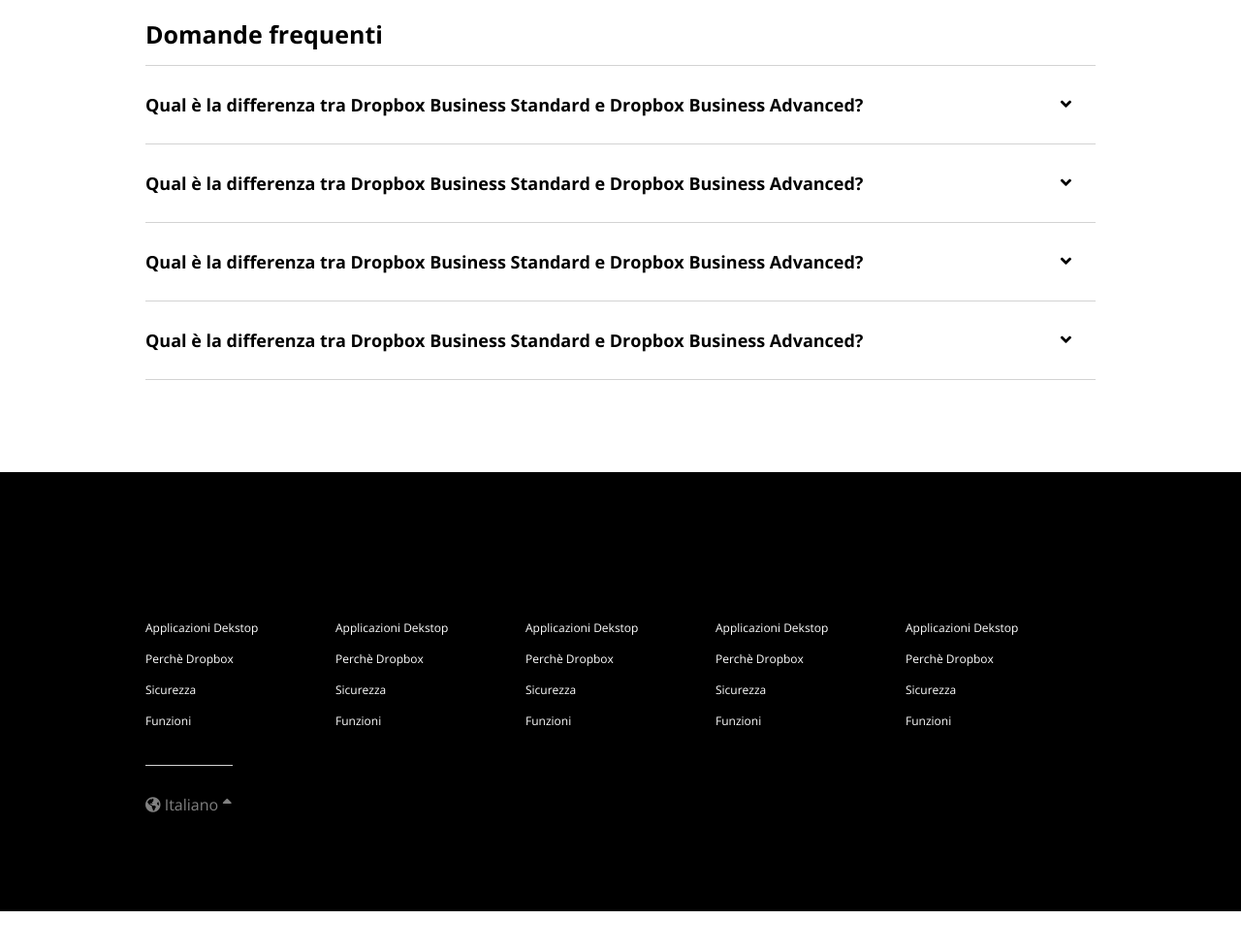
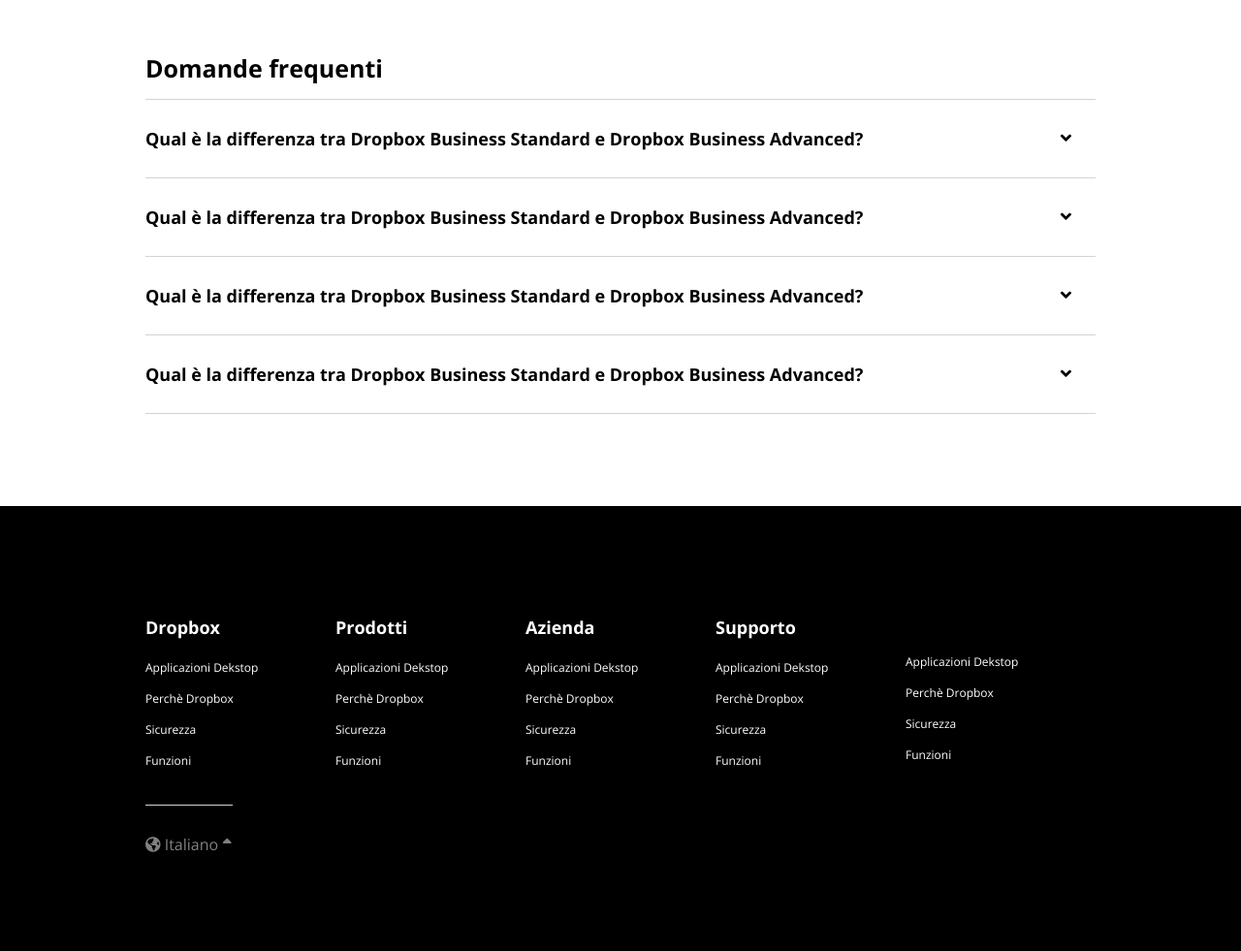
Before and after one commit to lindabettini/htmlcss-dropbox, a plain HTML site: page index.html in a window 1280 px wide. Shown: the part 4953-5934 px from the top of the page at 97% size. Before the commit the page ends 5893 px from the top, so only its background shows below. Drawn offline with nearby package versions, Linux system fonts and the light colour scheme.

Commit message:
Correction on footer lists

```diff
--- a/index.html
+++ b/index.html
@@ -404,8 +404,10 @@
         <div class="container-1200">
             <section id="footer" class="clearfix">
                 <div class="w-20 flt">
-                    <h4>Dropbox</h4>
                     <ul>
+                        <li>
+                            <h4>Dropbox</h4>
+                        </li>
                         <li><a href="#">Applicazioni Dekstop</a></li>
                         <li><a href="#">Perchè Dropbox</a></li>
                         <li><a href="#">Sicurezza</a></li>
@@ -417,8 +419,10 @@
                     </div>
                 </div>
                 <div class="w-20 flt">
-                    <h4>Prodotti</h4>
                     <ul>
+                        <li>
+                            <h4>Prodotti</h4>
+                        </li>
                         <li><a href="#">Applicazioni Dekstop</a></li>
                         <li><a href="#">Perchè Dropbox</a></li>
                         <li><a href="#">Sicurezza</a></li>
@@ -426,8 +430,10 @@
                     </ul>
                 </div>
                 <div class="w-20 flt">
-                    <h4>Azienda</h4>
                     <ul>
+                        <li>
+                            <h4>Azienda</h4>
+                        </li>
                         <li><a href="#">Applicazioni Dekstop</a></li>
                         <li><a href="#">Perchè Dropbox</a></li>
                         <li><a href="#">Sicurezza</a></li>
@@ -435,8 +441,10 @@
                     </ul>
                 </div>
                 <div class="w-20 flt">
-                    <h4>Supporto</h4>
                     <ul>
+                        <li>
+                            <h4>Supporto</h4>
+                        </li>
                         <li><a href="#">Applicazioni Dekstop</a></li>
                         <li><a href="#">Perchè Dropbox</a></li>
                         <li><a href="#">Sicurezza</a></li>
--- a/style.css
+++ b/style.css
@@ -459,6 +459,10 @@ header {
 
 /* Sponsors logos Img: */
 
+#sponsors .container-1200{
+  margin-top: 35px;
+}
+
 #sponsors .square-180 img {
   width: 60%;
   height: auto;
@@ -581,6 +585,7 @@ footer {
 
 #footer li {
   line-height: 30px;
+  color: white;
 }
 
 #footer ul a {
```
